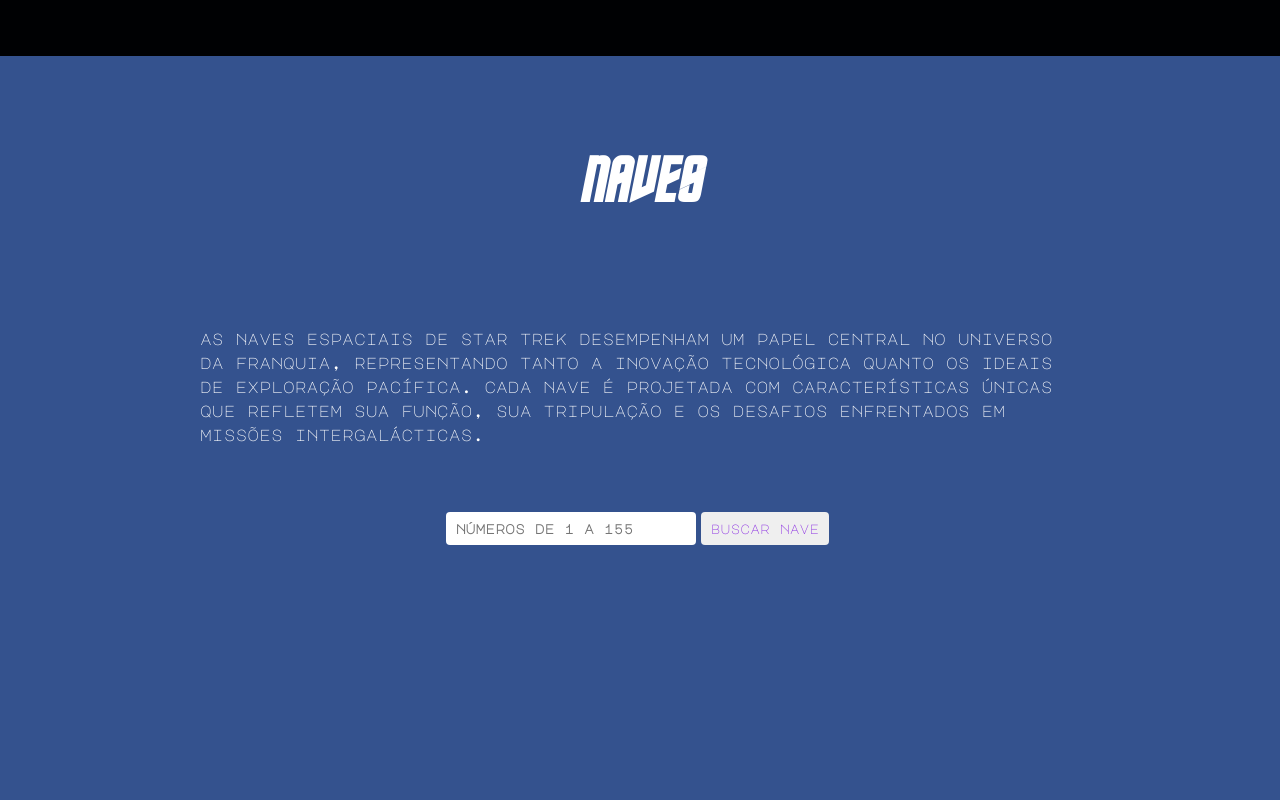
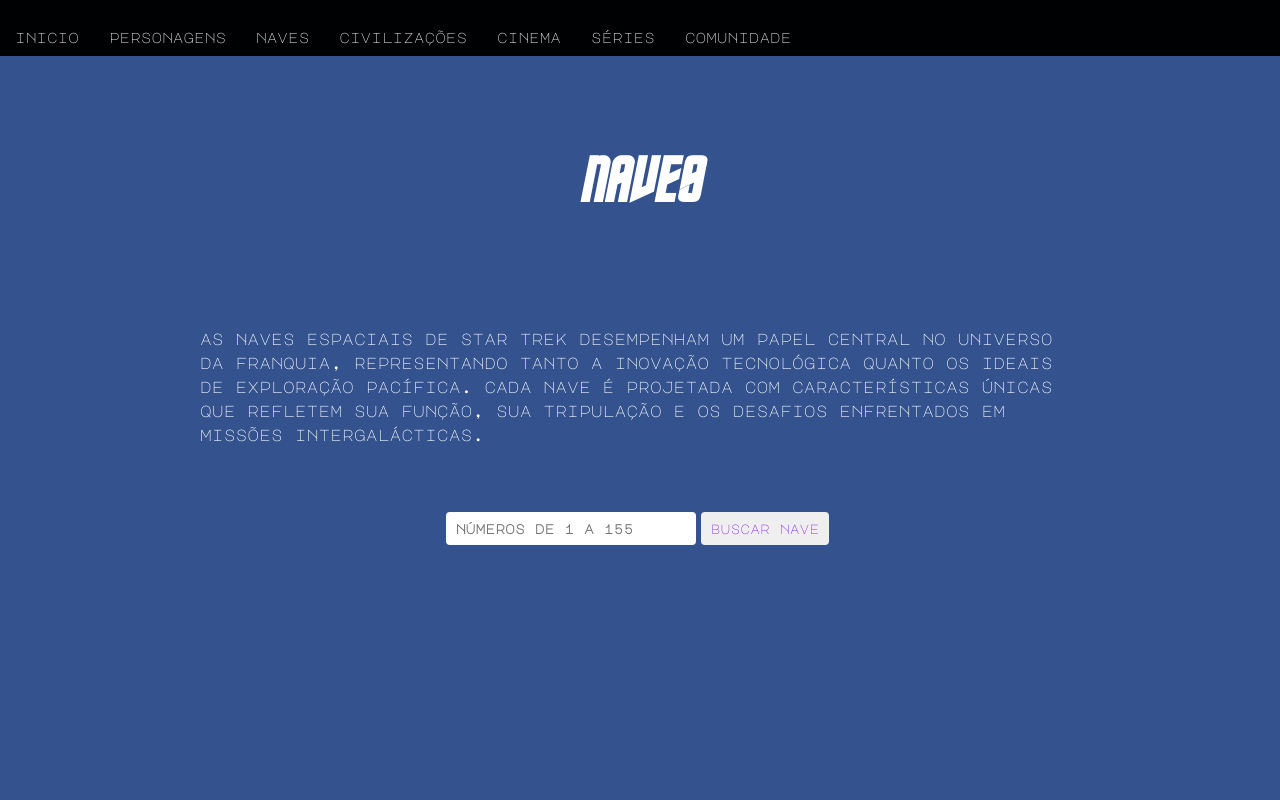
Before and after one commit to allan516/star-trek-universe, an Angular app: page /ships in a window 1280 px wide. Shown: the top 800 px of the page. Built offline with nearby package versions, Linux system fonts and the light colour scheme.

Commit message:
fix: bug fix

```diff
--- a/src/app/components/nav-bar/nav-bar-media.component.css
+++ b/src/app/components/nav-bar/nav-bar-media.component.css
@@ -19,7 +19,11 @@
     visibility: hidden;
   }
 
-  .active {
-    display: block;
+  .menu-visibility {
+    display: none !important;
+  }
+
+  .menu-visibility.active {
+    display: block !important;
   }
 }
--- a/src/app/components/nav-bar/nav-bar.component.html
+++ b/src/app/components/nav-bar/nav-bar.component.html
@@ -6,7 +6,7 @@
       alt="icone do menu"
     />
   </span>
-  <div *ngIf="toggle || windowWidth">
+  <div class="menu-visibility" [class.active]="toggle">
     <div>
       <a [routerLink]="['/']">inicio</a>
       <span class="animation"></span>
--- a/src/app/pages/civilizations/civilizations.component.css
+++ b/src/app/pages/civilizations/civilizations.component.css
@@ -40,6 +40,10 @@
   font-weight: bolder;
 }
 
+article span {
+  padding: 10px;
+}
+
 article span button {
   padding: 10px;
   color: blueviolet;
--- a/src/app/pages/ships/ships.component.css
+++ b/src/app/pages/ships/ships.component.css
@@ -17,7 +17,7 @@
   align-items: center;
   gap: 50px;
   max-width: 900px;
-  height: 100vh;
+  min-height: 100vh;
   margin: auto;
 }
 
```
